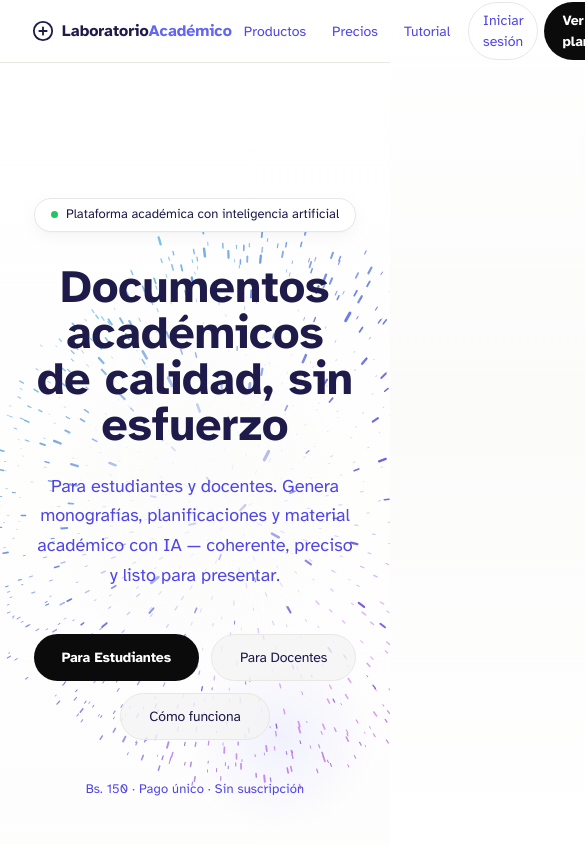
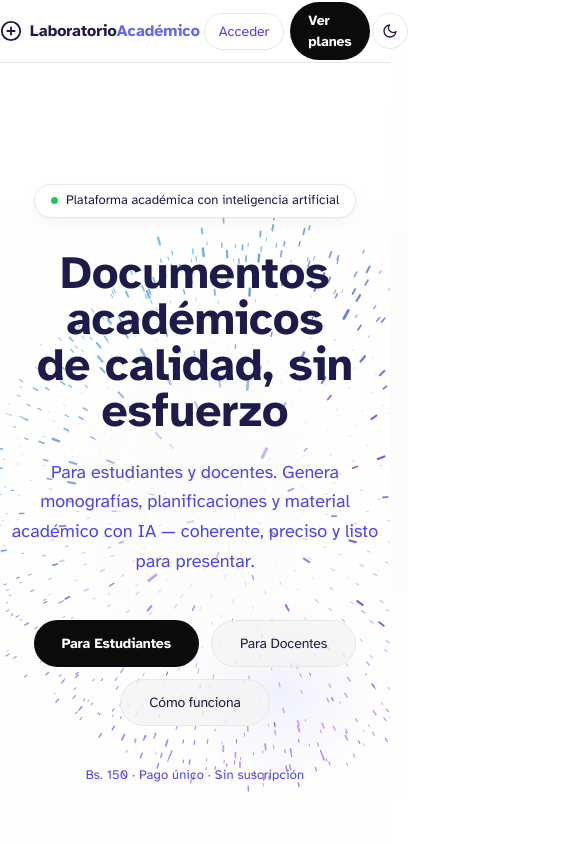
Before and after one commit to RonMarty2/WEBAPP, a Next.js app: page / in a window 390 px wide. Shown: the top 844 px of the page, 585 px wide, since content can reach past the window. Built offline with nearby package versions, Linux system fonts and the light colour scheme.

Commit message:
UI/UX: Hacer responsive la página de inicio y el panel de administrador para móviles

```diff
--- a/src/app/admin/layout.tsx
+++ b/src/app/admin/layout.tsx
@@ -178,13 +178,13 @@ export default function AdminLayout({ children }: { children: React.ReactNode })
   }
 
   return (
-    <div className="admin-layout flex min-h-screen bg-transparent relative z-10 p-4 md:p-6 lg:p-8 gap-6 lg:gap-8">
+    <div className="admin-layout flex flex-col md:flex-row min-h-screen bg-transparent relative z-10 p-4 md:p-6 lg:p-8 gap-4 md:gap-6 lg:gap-8">
 
       {/* ── Floating Sidebar ────────────────────────────────────────────── */}
-      <aside className="w-[260px] shrink-0 flex flex-col sticky top-8 h-[calc(100vh-64px)]
+      <aside className="w-full md:w-[260px] shrink-0 flex flex-col relative md:sticky top-0 md:top-8 h-auto md:h-[calc(100vh-64px)]
                         bg-white/40 dark:bg-slate-900/40 backdrop-blur-xl
                         border border-white/60 dark:border-white/10
-                        rounded-[32px] shadow-[0_8px_32px_rgba(0,0,0,0.04)] overflow-hidden">
+                        rounded-[24px] md:rounded-[32px] shadow-[0_8px_32px_rgba(0,0,0,0.04)] overflow-hidden z-20">
 
         {/* Logo */}
         <div className="flex items-center gap-3 px-8 pt-8 pb-4">
@@ -233,14 +233,14 @@ export default function AdminLayout({ children }: { children: React.ReactNode })
         <div className="mx-6 my-2 h-px bg-gray-200/50 dark:bg-slate-700/50" />
 
         {/* Nav */}
-        <nav className="flex flex-col gap-1.5 flex-1 px-4 py-4 overflow-y-auto">
+        <nav className="flex flex-row md:flex-col gap-2 md:gap-1.5 flex-1 px-4 py-4 overflow-x-auto md:overflow-y-auto whitespace-nowrap md:whitespace-normal no-scrollbar">
           {NAV_ITEMS.map(({ href, label, Icon }) => {
             const isActive = pathname === href;
             return (
               <a
                 key={href}
                 href={href}
-                className={`flex items-center gap-3 px-4 py-3 rounded-2xl text-[13px] font-semibold transition-all duration-300 no-underline
+                className={`flex items-center gap-2 md:gap-3 px-3 md:px-4 py-2.5 md:py-3 rounded-xl md:rounded-2xl text-[12px] md:text-[13px] font-semibold transition-all duration-300 no-underline shrink-0
                   ${isActive
                     ? "bg-indigo-500 text-white shadow-[0_4px_16px_rgba(99,102,241,0.3)]"
                     : "text-gray-500 dark:text-slate-400 hover:text-gray-900 dark:hover:text-white hover:bg-white/50 dark:hover:bg-slate-800/50"
@@ -249,7 +249,7 @@ export default function AdminLayout({ children }: { children: React.ReactNode })
                 <span className={`shrink-0 ${isActive ? "opacity-100" : "opacity-70"}`}>
                   <Icon />
                 </span>
-                {label}
+                <span className="inline-block">{label}</span>
               </a>
             );
           })}
@@ -279,7 +279,7 @@ export default function AdminLayout({ children }: { children: React.ReactNode })
       </aside>
 
       {/* ── Main content ────────────────────────────────────────────────── */}
-      <main className="flex-1 flex flex-col overflow-y-auto min-h-screen py-8 pr-4 md:pr-6 lg:pr-8">
+      <main className="flex-1 flex flex-col overflow-y-auto min-h-screen py-4 md:py-8 pr-0 md:pr-6 lg:pr-8">
         <div className="flex-1 w-full max-w-5xl mx-auto">
           {children}
         </div>
--- a/src/app/page.tsx
+++ b/src/app/page.tsx
@@ -12,11 +12,7 @@ export default function HomePage() {
 
       {/* ── Navbar ──────────────────────────────────────────────────── */}
       <header className="navbar">
-        <div style={{
-          maxWidth: 1100, margin: "0 auto", padding: "0 32px",
-          display: "flex", alignItems: "center", justifyContent: "space-between",
-          height: 62,
-        }}>
+        <div className="max-w-[1100px] mx-auto px-4 md:px-8 w-full flex items-center justify-between h-[62px]">
           {/* Logo */}
           <div style={{ display: "flex", alignItems: "center", gap: 8 }}>
             <svg width="22" height="22" viewBox="0 0 24 24" fill="none" aria-hidden="true">
@@ -29,10 +25,10 @@ export default function HomePage() {
           </div>
 
           {/* Nav links */}
-          <nav style={{ display: "flex", gap: 4, alignItems: "center" }}>
-            <a href="#productos" style={{ fontSize: 14, color: "var(--fg-muted)", textDecoration: "none", padding: "6px 12px", borderRadius: 999, transition: "color 0.15s" }}>Productos</a>
-            <a href="#planes"    style={{ fontSize: 14, color: "var(--fg-muted)", textDecoration: "none", padding: "6px 12px", borderRadius: 999, transition: "color 0.15s" }}>Precios</a>
-            <a href="/tutorial"  style={{ fontSize: 14, color: "var(--fg-muted)", textDecoration: "none", padding: "6px 12px", borderRadius: 999, transition: "color 0.15s" }}>Tutorial</a>
+          <nav className="flex items-center gap-2 md:gap-4">
+            <a href="#productos" className="hidden md:inline-block" style={{ fontSize: 14, color: "var(--fg-muted)", textDecoration: "none", padding: "6px 12px", borderRadius: 999, transition: "color 0.15s" }}>Productos</a>
+            <a href="#planes"    className="hidden md:inline-block" style={{ fontSize: 14, color: "var(--fg-muted)", textDecoration: "none", padding: "6px 12px", borderRadius: 999, transition: "color 0.15s" }}>Precios</a>
+            <a href="/tutorial"  className="hidden md:inline-block" style={{ fontSize: 14, color: "var(--fg-muted)", textDecoration: "none", padding: "6px 12px", borderRadius: 999, transition: "color 0.15s" }}>Tutorial</a>
             <a href="/login"     id="nav-login"
               style={{
                 fontSize: 14, color: "var(--fg-muted)", textDecoration: "none",
@@ -40,10 +36,10 @@ export default function HomePage() {
                 border: "1px solid var(--border)", marginLeft: 4,
                 transition: "border-color 0.15s",
               }}>
-              Iniciar sesión
+              Acceder
             </a>
             <a href="#planes" id="nav-ver-planes"
-              className="btn-primary"
+              className="btn-primary hidden sm:inline-flex"
               style={{ padding: "8px 18px", fontSize: 14, borderRadius: 999, marginLeft: 4 }}>
               Ver planes
             </a>
@@ -61,16 +57,12 @@ export default function HomePage() {
       </main>
 
       {/* ── Footer ──────────────────────────────────────────────────── */}
-      <footer style={{ borderTop: "1px solid var(--border)", padding: "28px 32px" }}>
-        <div style={{
-          maxWidth: 1100, margin: "0 auto",
-          display: "flex", justifyContent: "space-between", alignItems: "center",
-          flexWrap: "wrap", gap: 14,
-        }}>
+      <footer className="border-t border-gray-200 dark:border-white/10 px-4 md:px-8 py-8">
+        <div className="max-w-[1100px] mx-auto flex flex-col md:flex-row justify-between items-center gap-4">
           <span style={{ fontSize: 13, color: "var(--fg-muted)" }}>
             Laboratorio Académico © 2026
           </span>
-          <nav style={{ display: "flex", gap: 20 }}>
+          <nav className="flex flex-wrap justify-center gap-4 md:gap-5">
             <a href="#productos"   style={{ fontSize: 13, color: "var(--fg-muted)", textDecoration: "none" }}>Productos</a>
             <a href="/tutorial"    style={{ fontSize: 13, color: "var(--fg-muted)", textDecoration: "none" }}>Tutorial</a>
             <a href="/terminos"    style={{ fontSize: 13, color: "var(--fg-muted)", textDecoration: "none" }}>Términos</a>
--- a/src/components/landing/FeaturesSection.tsx
+++ b/src/components/landing/FeaturesSection.tsx
@@ -97,7 +97,7 @@ export default function FeaturesSection() {
   }
 
   return (
-    <div style={{ maxWidth: 1100, margin: "0 auto", padding: "0 32px" }}>
+    <div className="max-w-[1100px] mx-auto px-4 md:px-8">
 
       {/* ── Garantías strip ──────────────────────────────────────────── */}
       <section style={{ marginBottom: 88 }}>
--- a/src/components/landing/HeroSection.tsx
+++ b/src/components/landing/HeroSection.tsx
@@ -7,10 +7,10 @@ export default function HeroSection() {
 
   return (
     <section
+      className="px-4 md:px-8 pt-[108px] pb-20"
       style={{
         position: "relative",
         textAlign: "center",
-        padding: "108px 32px 80px",
         overflow: "hidden",
         minHeight: "100vh",
         display: "flex",
```
